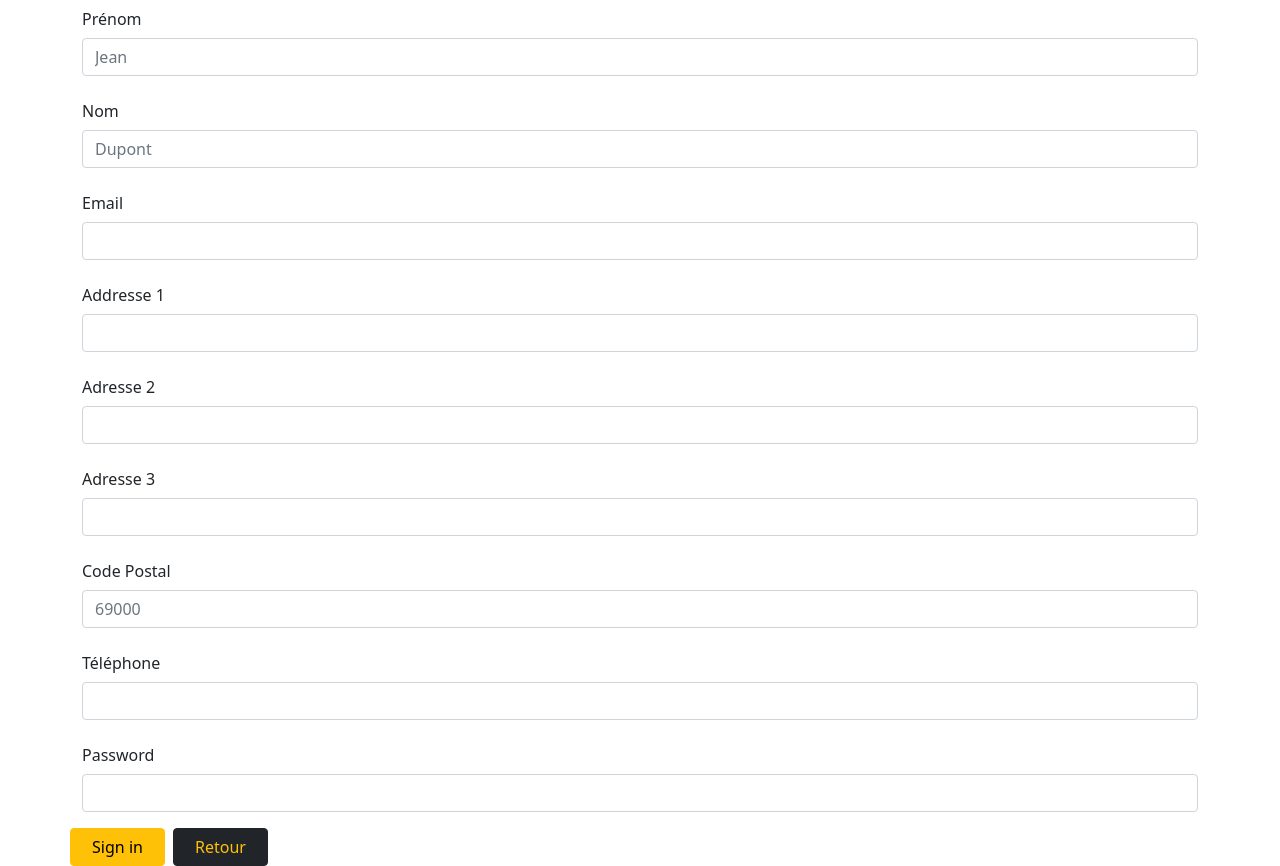
After one commit to AntoineD28/PHP_Projet_shopping_Bag_2021, a PHP site: page /View/inscriptionView.php in a window 1280 px wide. The commit adds this page. Run offline with PHP 8.4, Linux system fonts and the light colour scheme; some libraries are stand-ins or nearby versions.

Commit message:
Connexion / Inscrption fonctionel

```diff
--- /dev/null
+++ b/View/inscriptionView.php
@@ -0,0 +1,69 @@
+<?php $title = 'Inscription'; ?>
+<?php ob_start(); ?>
+
+<form class="container" action="../index.php?action=inscription" method="post">
+    <div class="row mb-3">
+        <label for="inputForname" class="col-sm-2 col-form-label">Prénom</label>
+        <div>
+            <input type="text" class="form-control" name="inputForname" id="inputForname" placeholder="Jean" required>
+        </div>
+    </div>
+    <div class="row mb-3">
+        <label for="inputSurname" class="col-sm-2 col-form-label">Nom</label>
+        <div>
+            <input type="text" class="form-control" name="inputSurname" id="inputSurname" placeholder="Dupont" required>
+        </div>
+    </div>
+    <div class="row mb-3">
+        <label for="inputEmail" class="col-sm-2 col-form-label">Email</label>
+        <div>
+            <input type="email" class="form-control" name="inputEmail" id="inputEmail" placeholder="" required>
+        </div>
+    </div>
+    <div class="row mb-3">
+        <label for="inputAdd1" class="col-sm-2 col-form-label">Addresse 1</label>
+        <div>
+            <input type="text" class="form-control" name="inputAdd1" id="inputAdd1" placeholder="" required>
+        </div>
+    </div>
+    <div class="row mb-3">
+        <label for="inputAdd2" class="col-sm-2 col-form-label">Adresse 2</label>
+        <div>
+            <input type="text" class="form-control" name="inputAdd2" id="inputAdd2" placeholder="">
+        </div>
+    </div>
+    <div class="row mb-3">
+        <label for="inputAdd2" class="col-sm-2 col-form-label">Adresse 3</label>
+        <div>
+            <input type="text" class="form-control" name="inputAdd3" id="inputAdd3" placeholder="">
+        </div>
+    </div>
+    <div class="row mb-3">
+        <label for="inputPosteCode" class="col-sm-2 col-form-label">Code Postal</label>
+        <div>
+            <input type="text" class="form-control" name="inputPostCode" id="inputPostCode" placeholder="69000" required>
+        </div>
+    </div>
+    <div class="row mb-3">
+        <label for="inputPhone" class="col-sm-2 col-form-label">Téléphone</label>
+        <div>
+            <input type="text" class="form-control" name="inputPhone" id="inputPhone" placeholder="" required>
+        </div>
+    </div>
+    <div class="row mb-3">
+        <label for="inputPassword" class="col-sm-2 col-form-label">Password</label>
+        <div>
+            <input type="password" class="form-control" name="inputPassword" id="inputPassword" required>
+        </div>
+    </div>
+    <div class="row">
+        <button type="submit" class="btn btn-warning col-lg-1 me-2">Sign in</button>
+        <a class="btn btn-dark text-warning col-lg-1" href="./connexionView.php"> Retour </a>
+    </div>
+
+</form>
+
+<?php
+$content = ob_get_clean();
+require_once 'template.php';
+?>
--- a/View/template.php
+++ b/View/template.php
@@ -6,6 +6,7 @@
     <link rel="stylesheet" href="css/style.css" />
     <title><?= $title ?></title>
     <link href="./Bootstrap/css/bootstrap.css" rel="stylesheet">
+    <link href="../Bootstrap/css/bootstrap.css" rel="stylesheet">
     <script src="https://kit.fontawesome.com/0c2bc87b87.js" crossorigin="anonymous"></script>
 </head>
 
```
Also changed, not shown: View/connexionView.php (+32 -17 lines), View/listeProductCategView.php (+15 -6 lines), View/listeProductView.php (+13 -4 lines).
